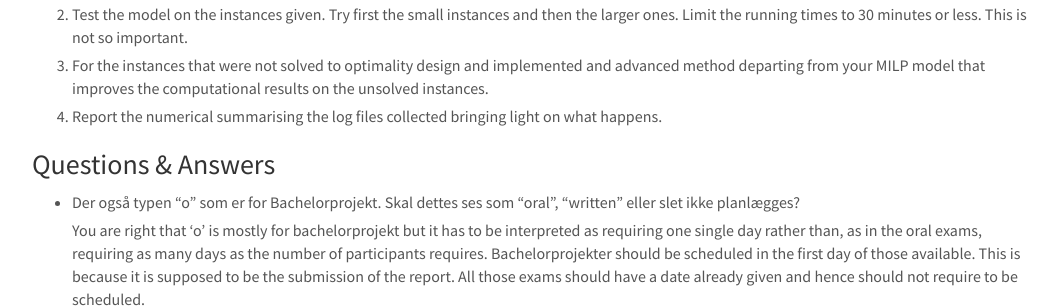
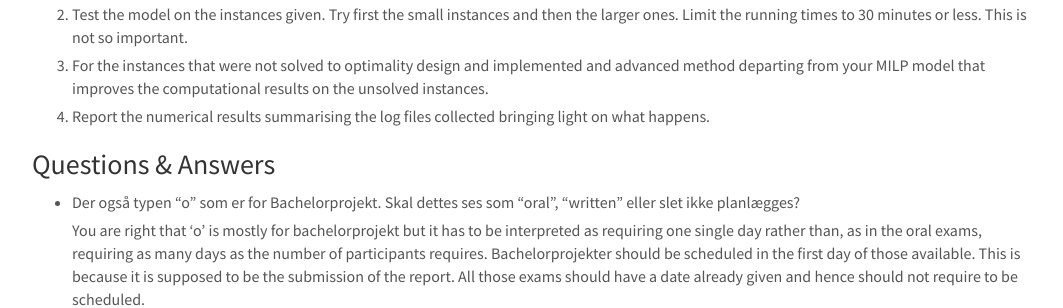
Before and after one commit to DM872/dm872.github.io, a Jekyll site: the page built from _posts/2022-05-30-exams.md, in a window 1280 px wide and 900 px high, scrolled down 1449 px. Shown: the part 154-462 px from the top of the window, without its empty margins (108-1171 px from the left). Built offline with Jekyll 4.4.1, drawn with Linux system fonts in a browser that asks for light colours; nearby versions of some CDN libraries; formulas are drawn with MathJax 3; a script that is not in the unit is left out; comment, search, counter and statistics services are not loaded.

Commit message:
corrected asg1

```diff
--- a/_posts/2022-05-30-exams.md
+++ b/_posts/2022-05-30-exams.md
@@ -142,8 +142,7 @@ Assignment 1):
     implemented and advanced method departing from your MILP model that
     improves the computational results on the unsolved instances.
 
-
-4.  Report the numerical summarising the log files collected bringing
+4.  Report the numerical results summarising the log files collected bringing
     light on what happens.
 
 
```
Also changed, not shown: index.md (+4 -1 lines).
